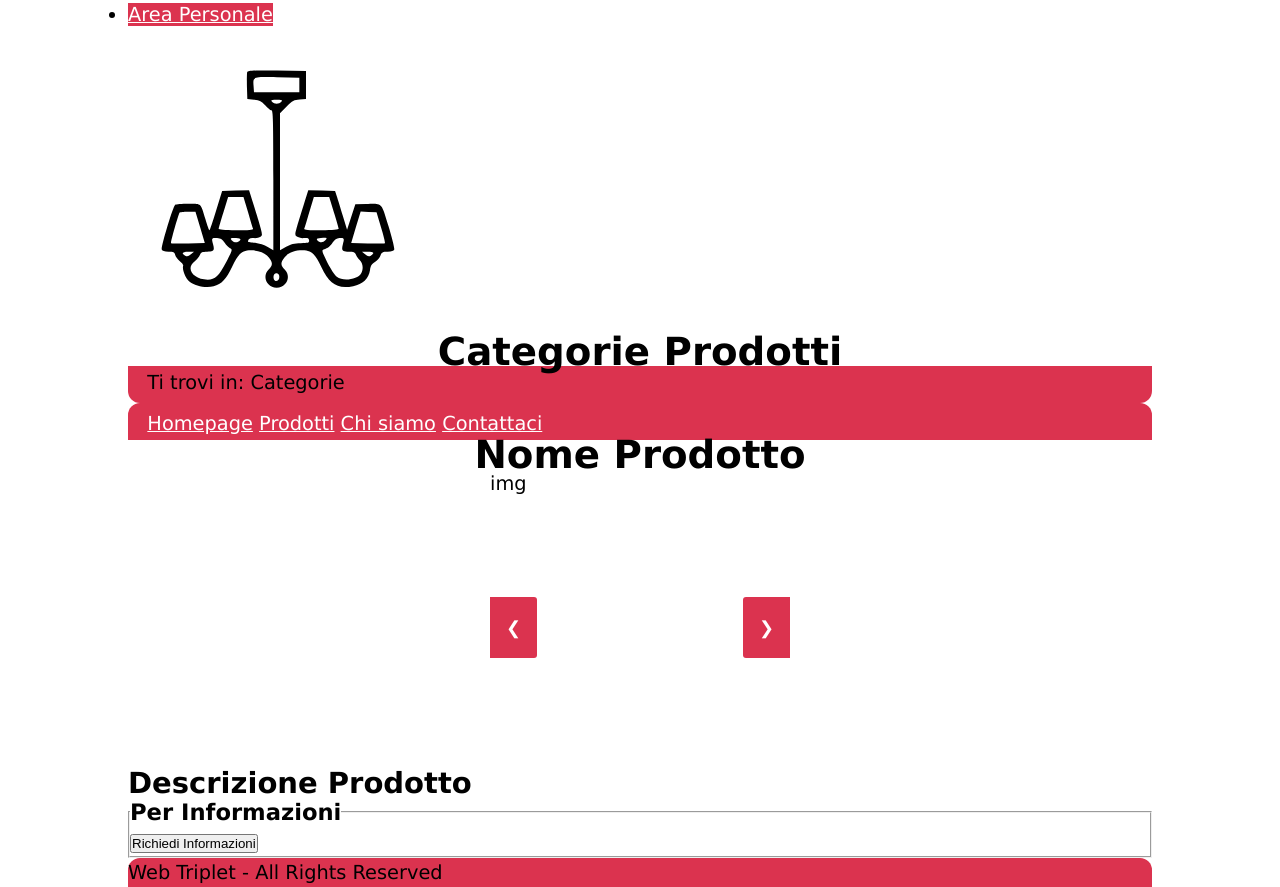
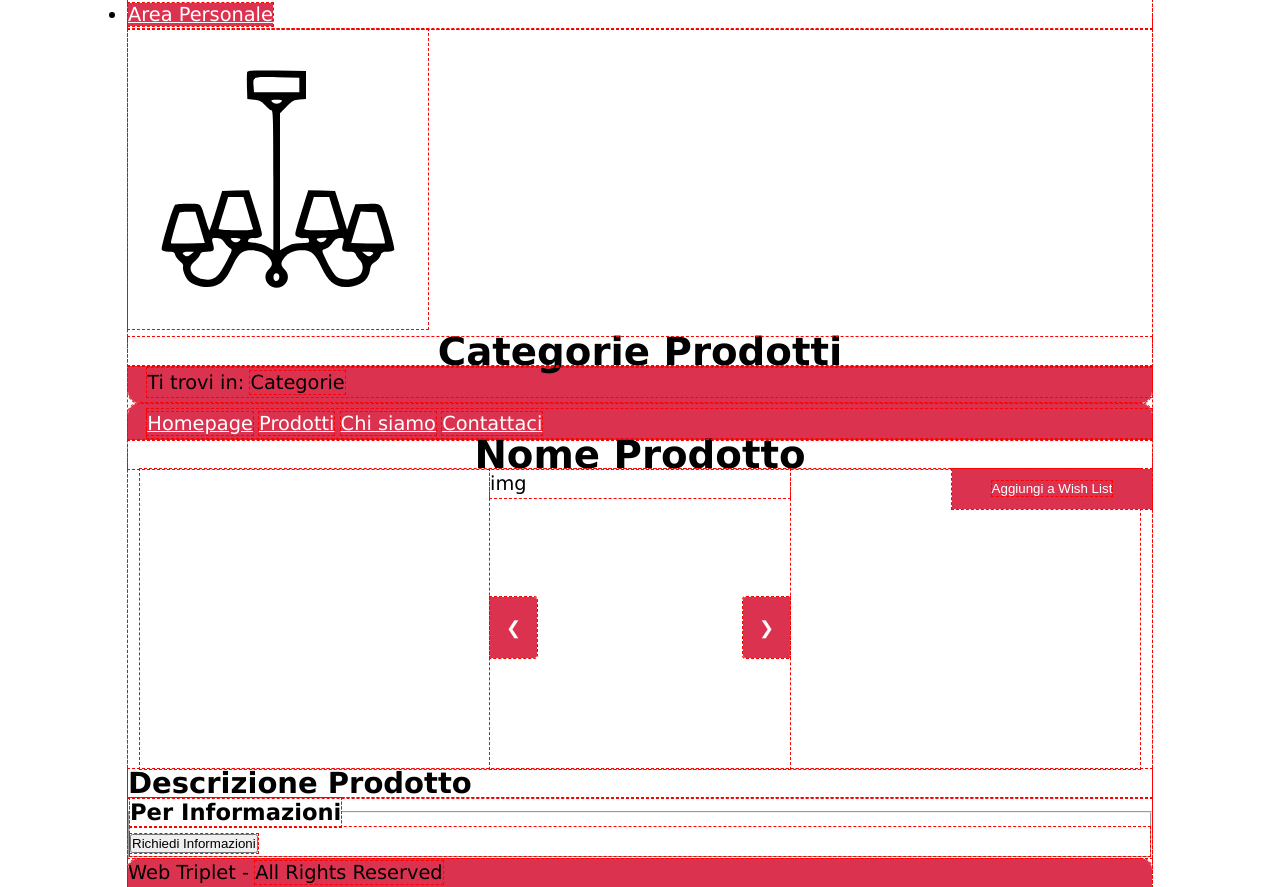
Before and after one commit to AMichelazzo/ProgettoTecWeb, a PHP site: page /HTML/prodotto.html in a window 1280 px wide. Run offline with PHP 8.4, Linux system fonts and the light colour scheme.

Commit message:
aggiunto bottone aggiungi a wishlist beta
ha cose da sistemare:
-non c'è il cambiamento da bottone per inserire a bottone per eliminare
-il database ha un errore, accetta più prodotti uguali nella stessa wishlist
-cambiare messaggi da alert a nulla(ma avvertire mostrando il cambiamento del tasto)
-cambiare user nella query di inserimento in base all'utente loggato

```diff
--- a/CSS/style.css
+++ b/CSS/style.css
@@ -2,7 +2,7 @@
 	padding: 0em;
 	margin: 0em;
     /*per vedere i bordi di tutti gli elementi e capire dove si posizionano basta togliere commento da riga sotto*/
-    /*outline: red dashed 1px;*/
+    outline: red dashed 1px;
 }
 
 :root{
@@ -185,7 +185,6 @@ a:visited {
     /* Slideshow container */
   .slideshow-container {
     max-width: 1000px;
-    position: relative;
     margin: auto;
   }
 
@@ -245,4 +244,34 @@ a:visited {
     from {opacity: .4}
     to {opacity: 1}
   }
+
+  #content {
+    position: relative;
+  }
+  .button {
+    position: absolute;
+    right:0;
+    cursor: pointer;
+    width: 200px;
+    height: 40px;
+    display: flex;
+    align-items: center;
+    justify-content: center;
+    border: 1px solid var(--bgfuncolor);
+    background-color: var(--bgfuncolor);
+}
+
+.button__text {
+    color: white;
+    text-align: center;
+    display: inline-block;
+}
+
+  .button:hover {
+    background: var(--bgfuncolor);
+  }
+
+  .button:active {
+    border: 1px solid var(--bgfuncolor);
+  }
 /*END CAROUSEL*/
--- a/HTML/prodotto.html
+++ b/HTML/prodotto.html
@@ -39,6 +39,9 @@
         <main>
         <div id="content">
             <h1 id="product-name">Nome Prodotto</h1>
+            <button type="button" id="button" class="button">
+                <span class="button__text">Aggiungi a Wish List</span>
+            </button>
             <div class="slideshow-container">
                 <div class="position-container">
                     <div>img</div>
@@ -53,7 +56,8 @@
                 <legend>
                     <h3>Per Informazioni</h3>
                 </legend>
-                <input type="hidden" name="product-id" id="product-ID"/>
+                <input type="hidden" class="product-id" name="product-id" id="product-ID"/>
+                <input type="hidden" class="categoria" name="categoria" id="categ_id"/>
                 <div class="submit">
                     <input type="submit" id="informazioni" name="informazioni" value="Richiedi Informazioni" />
                 </div>
--- a/JS/carousel.js
+++ b/JS/carousel.js
@@ -21,3 +21,28 @@ function showSlides(n) {
   }
   slides[slideIndex-1].style.display = "block";
 }
+
+
+// Get the button element
+var button = document.getElementById("button");
+// Add an event listener for the button click
+button.addEventListener("click", function() {
+  var prod = document.getElementsByClassName("product-id");
+  var categ = document.getElementsByClassName("categoria");
+  //var username = document.getElementsByClassName("username");
+
+  var xhr = new XMLHttpRequest();
+  xhr.onreadystatechange = function() {
+      if (this.readyState == 4 && this.status == 200) {
+          var response = JSON.parse(this.responseText);
+          if (response.success) {
+              alert(response.message);
+          } else {
+              alert(response.message);
+          }
+      }
+  };
+
+  xhr.open("GET", "addWish.php?product-ID="+prod[0].id+"&categoria="+categ[0].id+"&username=user", true);
+  xhr.send();
+});
--- a/PHP/categorie.php
+++ b/PHP/categorie.php
@@ -29,7 +29,7 @@ if (isset($_GET["cat"])) {
     if(count($result)>0){
         $ElencoProdot="";
         for ($i = 0; $i < count($result); $i++) {
-            $ElencoProdot=$ElencoProdot."<div><a href=\"../PHP/categorie.php> <- Torna a categorie</a></div>
+            $ElencoProdot=$ElencoProdot."<div><a href=\"../PHP/categorie.php\"></div>
                             <div><a href=\"../PHP/prodotto.php?prod=".$result[$i]['id_prodotto']."\">".$result[$i]['Nome']."</a></div>
                             <div>".$result[$i]['Descrizione']."</div>
                             <div><img <lt=\"\"></img></div> ";
--- a/PHP/prodotto.php
+++ b/PHP/prodotto.php
@@ -13,6 +13,8 @@ if (isset($_GET["prod"])) {
     if(count($result)>0){
         $nome=$result[0]['Nome'];
         $desc=$result[0]['Descrizione'];
+        $idprod=$result[0]['id_prodotto'];
+        $idcat=$result[0]['id_categoria'];
         $slideshow = "";
         for ($i = 0; $i < count($result); $i++) {
             $slideshow .= "<div class=\"mySlides fade\">
@@ -24,7 +26,8 @@ if (isset($_GET["prod"])) {
                             "Nome Prodotto" =>$nome,
                             "Descrizione Prodotto" =>$desc,
                             "<div>img</div>" => $slideshow,
-                        "product-ID" => $result[0]['id_prodotto']);////////////WISH LIST
+                            "product-ID" => $idprod,
+                            "categ_id" => $idcat);
     }
     else{
         header("Location: ../PHP/categorie.php");
```
Also changed, not shown: PHP/addWish.php (added, +26 -0 lines), PHP/connessione.php (+10 -12 lines).
